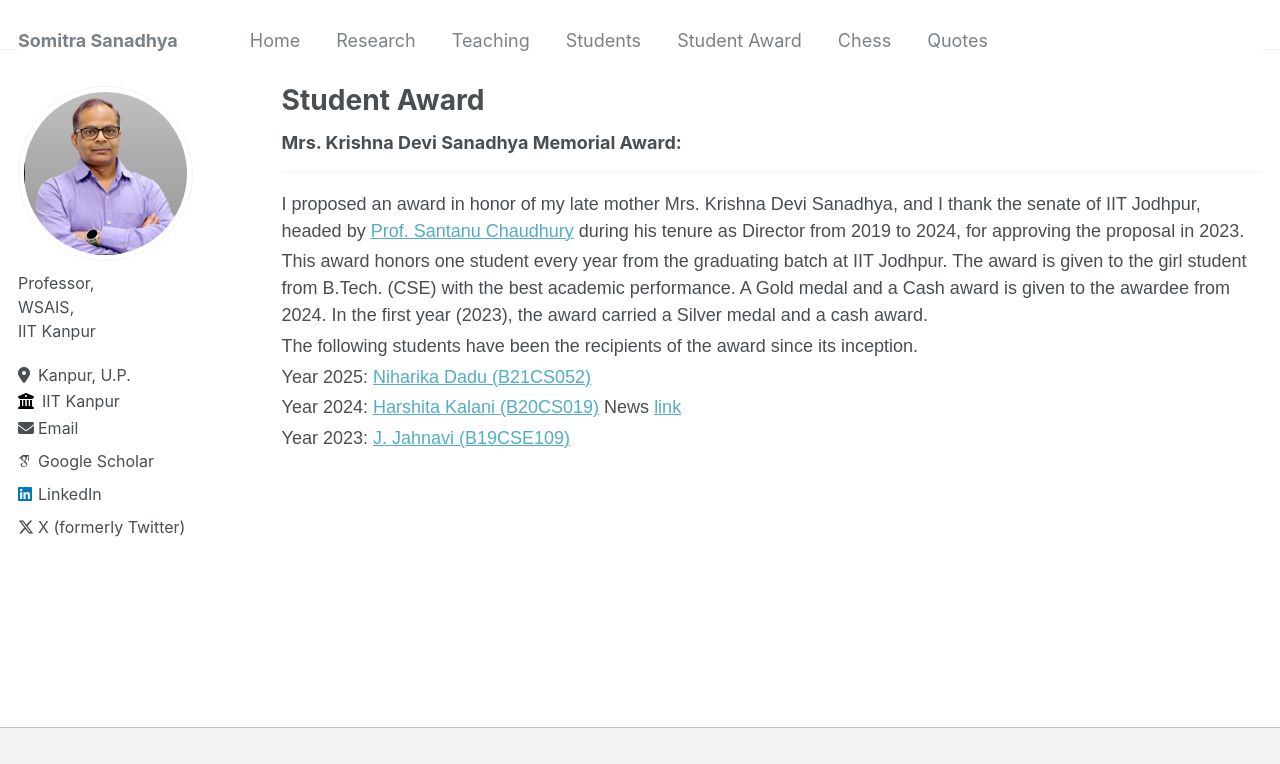
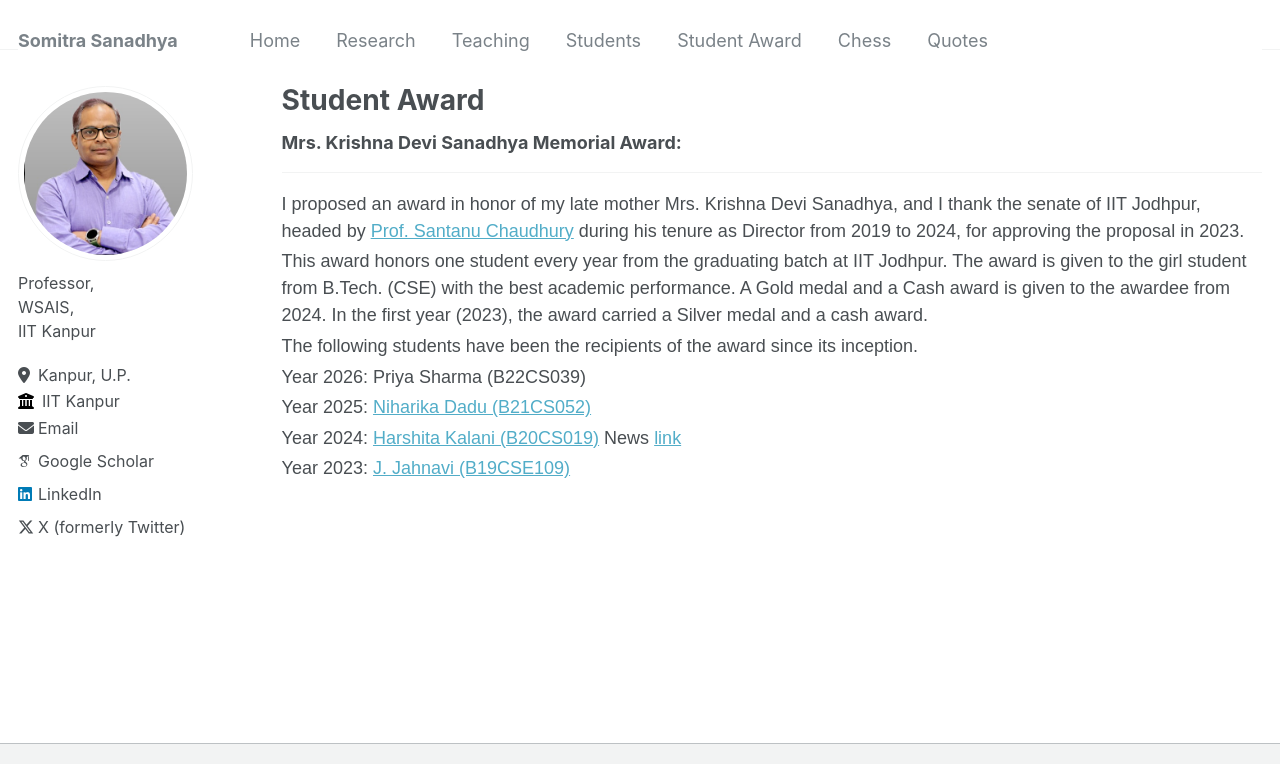
Before and after one commit to somitra-sanadhya/somitra-sanadhya.github.io, a Jekyll site: the page built from _pages/student_award.md, in a window 1280 px wide. Shown: the top 764 px of the page. Built offline with Jekyll 4.4.1, drawn with Linux system fonts in a browser that asks for light colours; some web fonts are replaced; grey boxes are pictures that could not be loaded.

Commit message:
Update student_award.md

```diff
--- a/_pages/student_award.md
+++ b/_pages/student_award.md
@@ -14,6 +14,7 @@ This award honors one student every year from the graduating batch at IIT Jodhpu
 
 The following students have been the recipients of the award since its inception.
 
+Year 2026: Priya Sharma (B22CS039)
 
 Year 2025: [Niharika Dadu (B21CS052)](https://in.linkedin.com/in/niharika-dadu-4b3181228)
 
```
